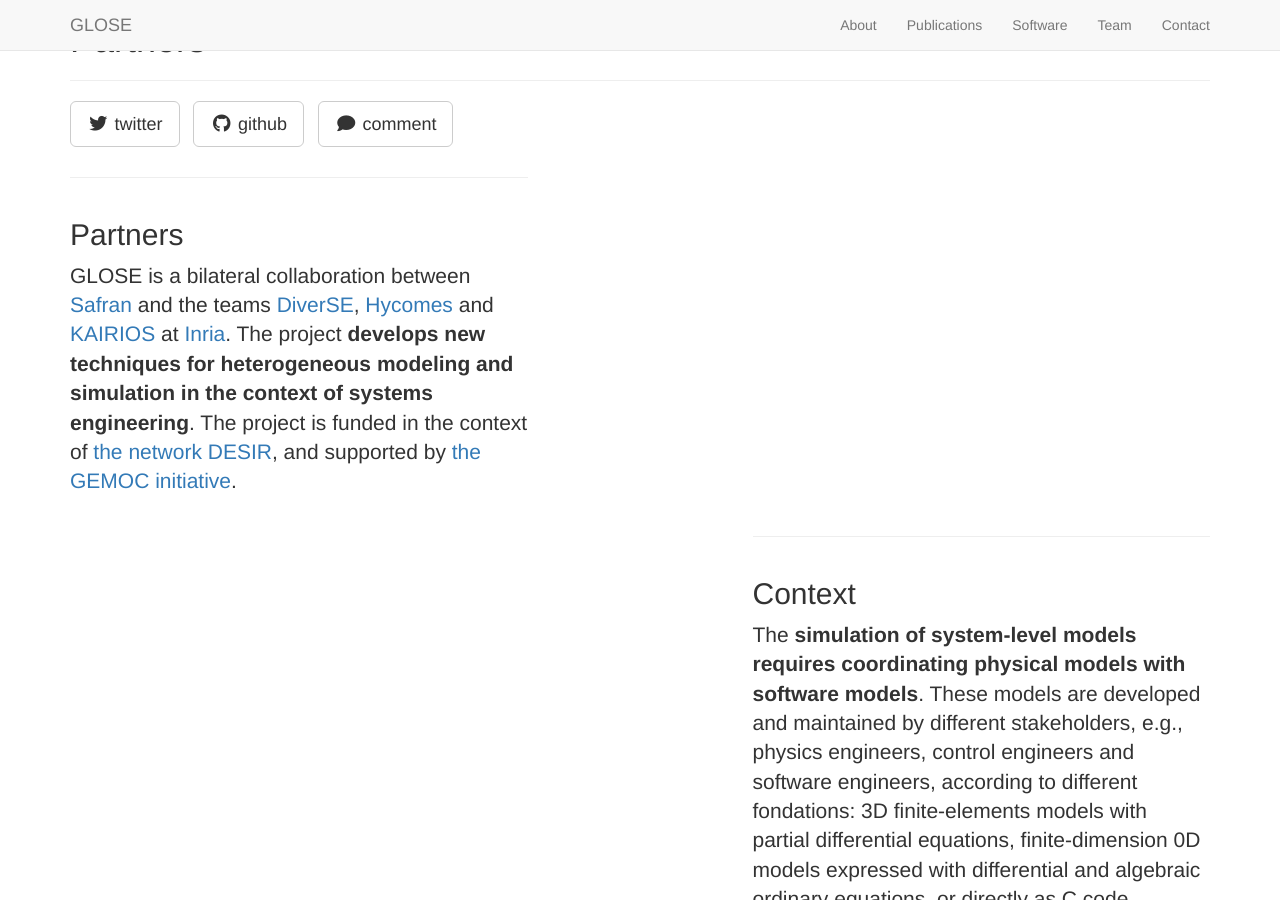
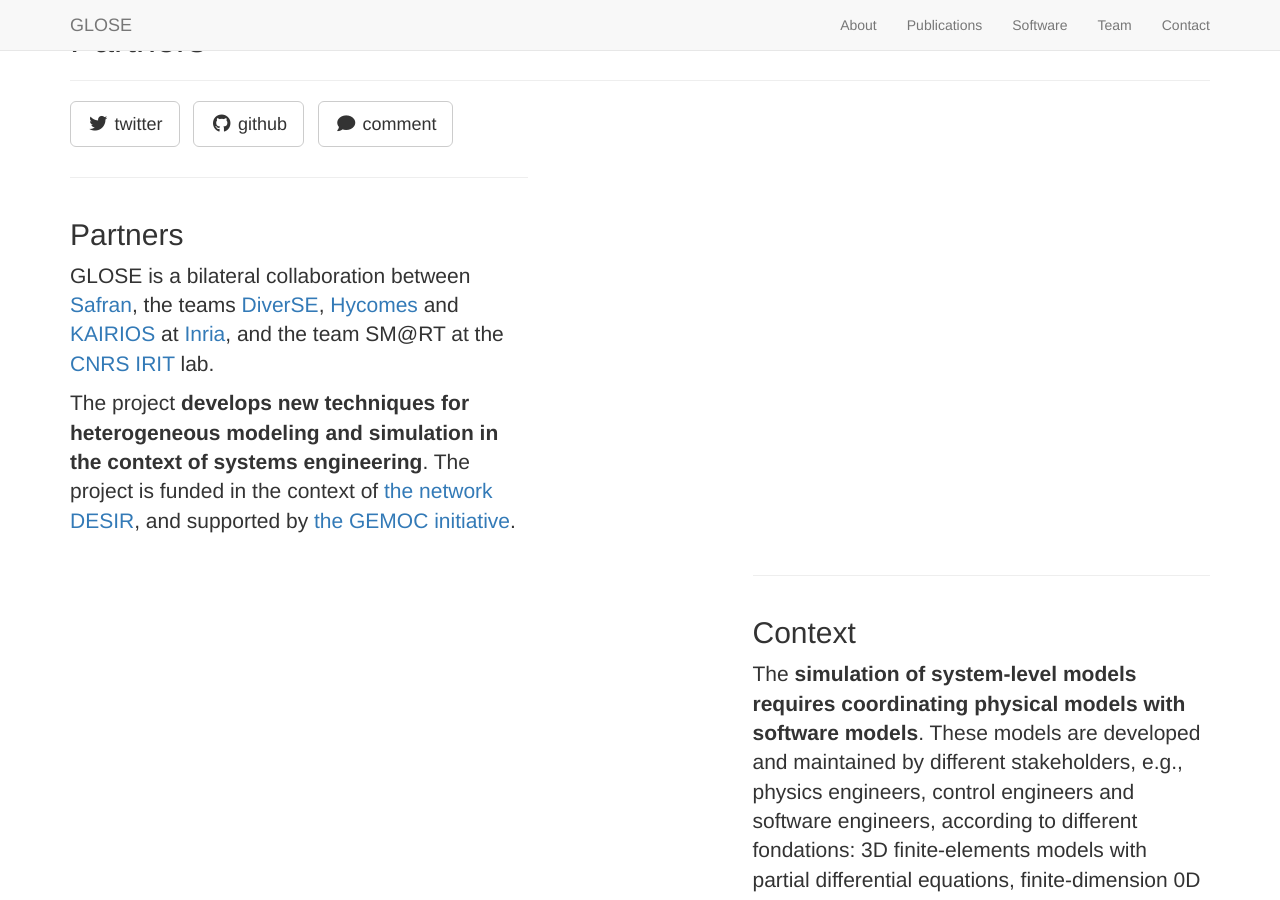
Before and after one commit to gemoc/glose, a Jekyll site: the page built from _posts/2014-09-21-services-1.markdown, in a window 1280 px wide and 900 px high. Built offline with Jekyll 4.4.1, drawn with Linux system fonts in a browser that asks for light colours; nearby versions of some CDN libraries; library files that are not in the unit come from our copies.

Commit message:
Update teams in Partners post

```diff
--- a/_posts/2014-09-21-services-1.markdown
+++ b/_posts/2014-09-21-services-1.markdown
@@ -5,10 +5,13 @@
 title: Partners
 description: |
 ---
-  GLOSE is a bilateral collaboration between <a href="https://www.safran-group.com/" target="_blank">Safran</a> and
-  the teams <a href="http://diverse.irisa.fr/" target="_blank">DiverSE</a>,
-  <a href="https://www.irisa.fr/fr/equipes/hycomes-0" target="_blank">Hycomes</a> and
-  <a href="https://www.inria.fr/equipes/kairos" target="_blank">KAIRIOS</a> at <a href="http://gemoc.org/studio/" target="_blank">Inria</a>.
-  The project <strong>develops new techniques for heterogeneous modeling and simulation in the context of systems engineering</strong>.
-  The project is funded in the context of <a href="#" target="_blank">the network DESIR</a>,
-  and supported by <a href="http://gemoc.org/" target="_blank">the GEMOC initiative</a>.
+GLOSE is a bilateral collaboration between <a href="https://www.safran-group.com/" target="_blank">Safran</a>,
+the teams <a href="http://diverse.irisa.fr/" target="_blank">DiverSE</a>,
+<a href="https://www.irisa.fr/fr/equipes/hycomes-0" target="_blank">Hycomes</a> and
+<a href="https://www.inria.fr/equipes/kairos" target="_blank">KAIRIOS</a> at <a href="http://gemoc.org/studio/" target="_blank">Inria</a>,
+and the team SM@RT at the <a href="http://www.cnrs.fr/index.php" target="_blank">CNRS</a>
+<a href="https://www.irit.fr/">IRIT</a> lab.
+
+The project <strong>develops new techniques for heterogeneous modeling and simulation in the context of systems engineering</strong>.
+The project is funded in the context of <a href="#" target="_blank">the network DESIR</a>,
+and supported by <a href="http://gemoc.org/" target="_blank">the GEMOC initiative</a>.
```
